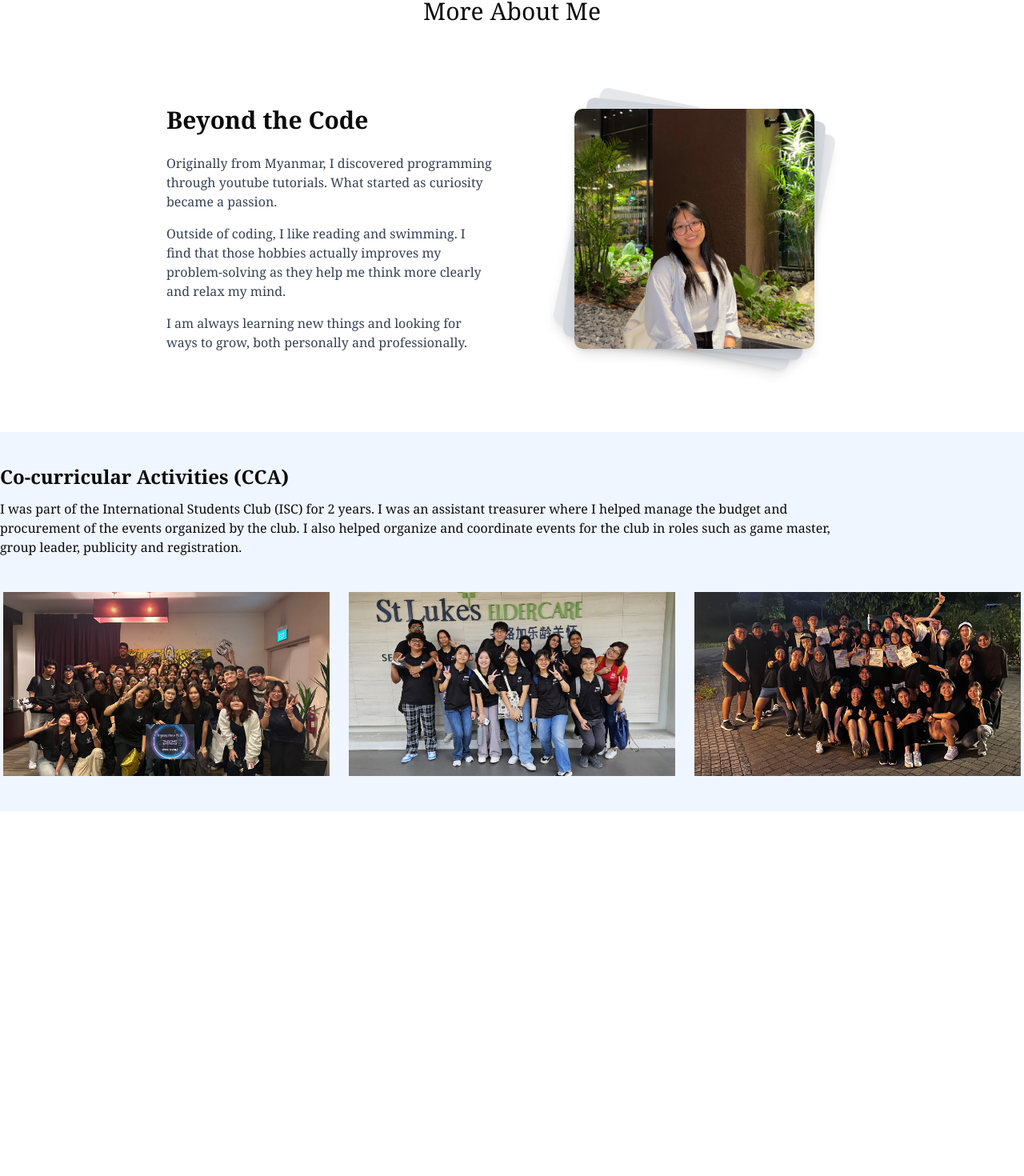
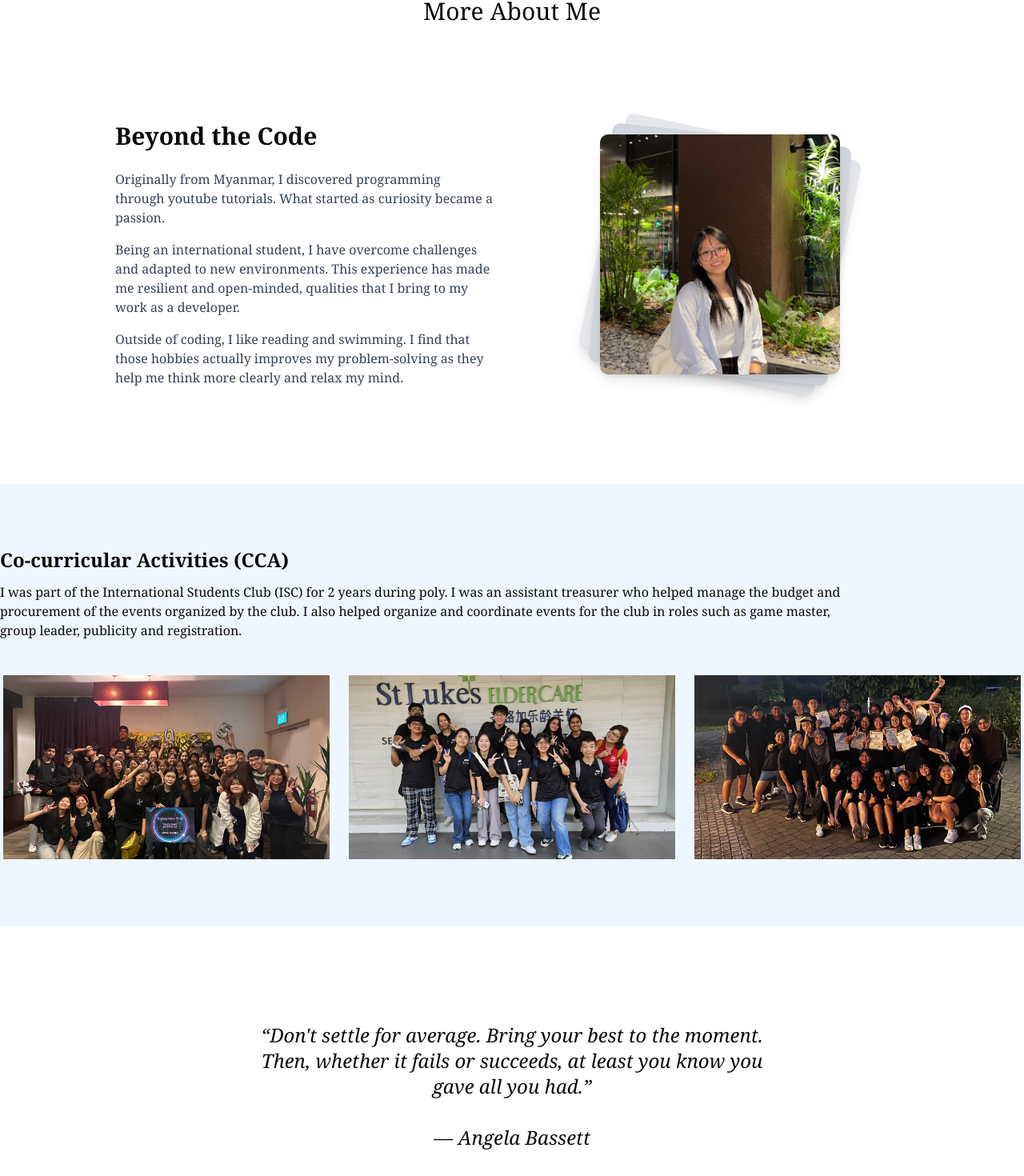
Before and after one commit to AyeThidaTun/portfolio-v2, a Next.js app: page /experience in a window 1280 px wide. Shown: the part 84-1554 px from the top of the page at 80% size. Before the commit the page ends 1138 px from the top, so only its background shows below. Built offline with nearby package versions, Linux system fonts and the light colour scheme.

Commit message:
feat: more about me page two sections

```diff
--- /dev/null
+++ b/app/experience/_components/quote-block.tsx
@@ -0,0 +1,14 @@
+export default function Quote() {
+	return (
+		<section className="flex flex-col justify-center py-20 ">
+			<div className="max-w-7xl mx-auto">
+				<blockquote className="text-2xl italic text-center max-w-2xl">
+					“Don&apos;t settle for average. Bring your best to the moment. Then,
+					whether it fails or succeeds, at least you know you gave all you had.”
+					<br />
+					<br />― Angela Bassett
+				</blockquote>
+			</div>
+		</section>
+	);
+}
--- a/app/experience/_components/section-1.tsx
+++ b/app/experience/_components/section-1.tsx
@@ -2,7 +2,7 @@ import Image from "next/image";
 
 export default function Section1() {
 	return (
-		<section className="px-20 py-15 max-w-5xl mx-auto">
+		<section className="px-20 py-20 max-w-6xl mx-auto">
 			<div className="grid md:grid-cols-2 gap-12 items-center">
 				<div>
 					<h2 className="text-3xl font-bold mb-6">Beyond the Code</h2>
@@ -12,13 +12,14 @@ export default function Section1() {
 							tutorials. What started as curiosity became a passion.
 						</p>
 						<p>
+							Being an international student, I have overcome challenges and
+							adapted to new environments. This experience has made me resilient
+							and open-minded, qualities that I bring to my work as a developer.
+						</p>
+						<p>
 							Outside of coding, I like reading and swimming. I find that those
 							hobbies actually improves my problem-solving as they help me think
 							more clearly and relax my mind.
-						</p>
-						<p>
-							I am always learning new things and looking for ways to grow, both
-							personally and professionally.
 						</p>
 					</div>
 				</div>
--- a/app/experience/_components/section-2.tsx
+++ b/app/experience/_components/section-2.tsx
@@ -12,17 +12,17 @@ export default function Section2() {
 	return (
 		<section className="py-10">
 			<section className="bg-blue-50">
-				<div className="max-w-7xl mx-auto grid py-10 gap-10">
+				<div className="max-w-7xl mx-auto grid py-20 gap-10">
 					<div className="flex flex-col">
 						<h1 className="text-2xl font-semibold">
 							Co-curricular Activities (CCA)
 						</h1>
 						<p className="pt-3 pr-50">
-							I was part of the International Students Club (ISC) for 2 years. I
-							was an assistant treasurer where I helped manage the budget and
-							procurement of the events organized by the club. I also helped
-							organize and coordinate events for the club in roles such as game
-							master, group leader, publicity and registration.
+							I was part of the International Students Club (ISC) for 2 years
+							during poly. I was an assistant treasurer who helped manage the
+							budget and procurement of the events organized by the club. I also
+							helped organize and coordinate events for the club in roles such
+							as game master, group leader, publicity and registration.
 						</p>
 					</div>
 					<div>
--- a/app/experience/page.tsx
+++ b/app/experience/page.tsx
@@ -1,6 +1,8 @@
 import NavigationHome from "../_components/navigation-home";
+import Quote from "./_components/quote-block";
 import Section1 from "./_components/section-1";
 import Section2 from "./_components/section-2";
+// import Section3 from "./_components/section-3";
 export default function MoreAboutMe() {
 	return (
 		<section className="font-serif">
@@ -10,6 +12,8 @@ export default function MoreAboutMe() {
 			</div>
 			<Section1 />
 			<Section2 />
+			<Quote />
+			{/* <Section3 /> */}
 		</section>
 	);
 }
```
